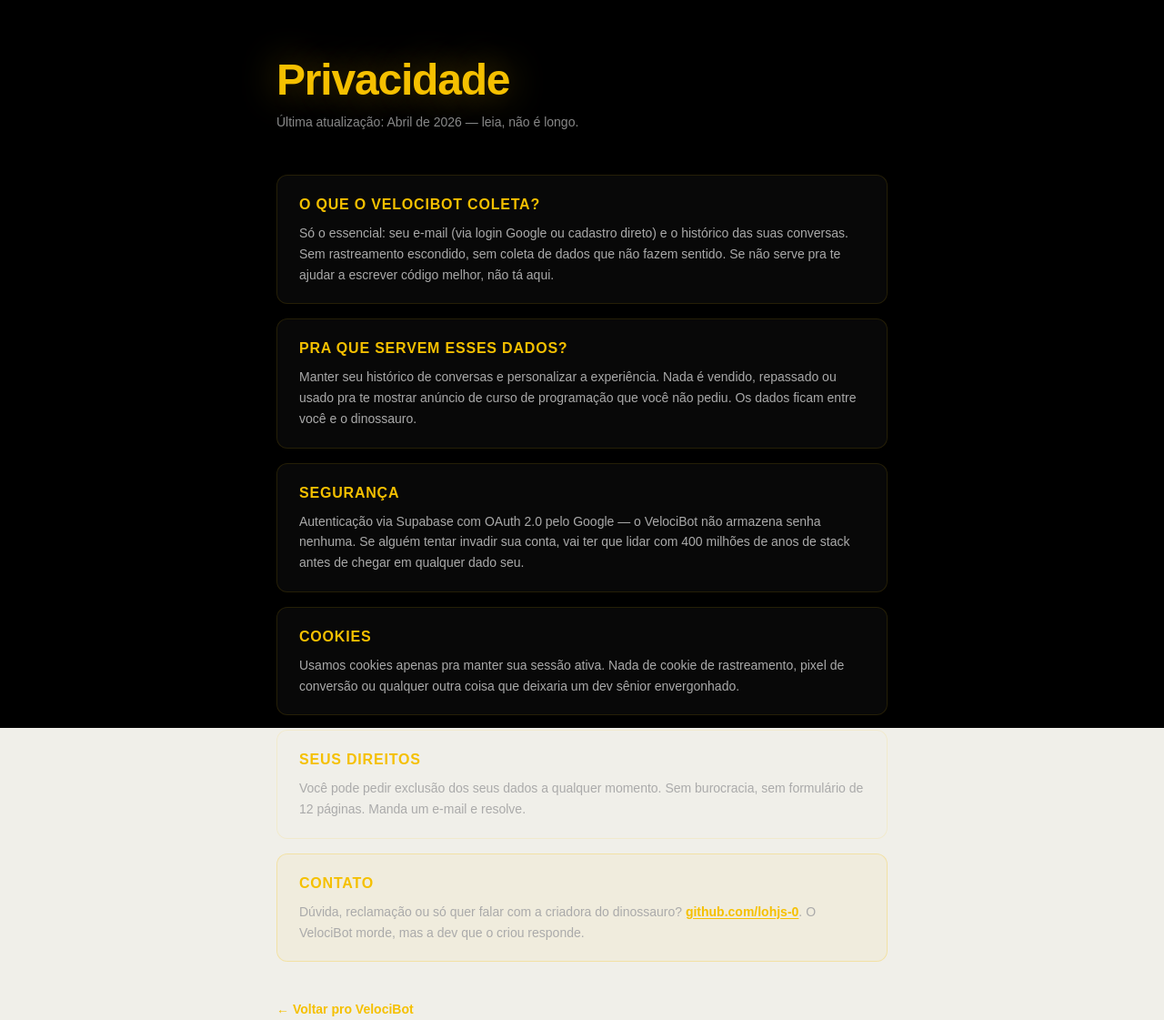
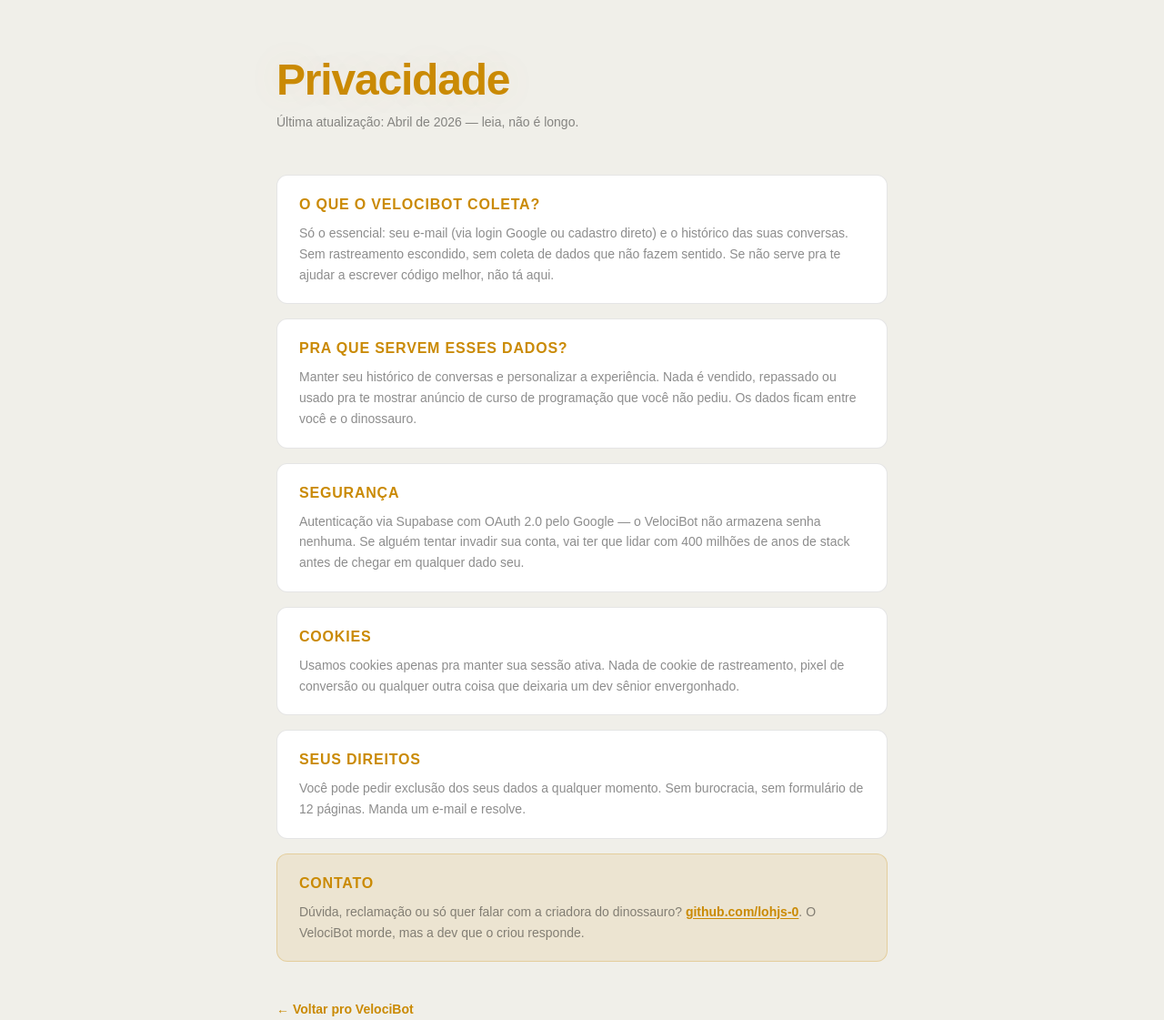
Before and after one commit to lohjs-0/velocibot, a Next.js app in the folder velocibot-ui/: page /privacy in a window 1280 px wide. Shown: the whole page at 91% size. Built offline with nearby package versions, Linux system fonts and the light colour scheme.

Commit message:
temas corrigidos no privacidade

```diff
--- a/velocibot-ui/app/privacy/page.tsx
+++ b/velocibot-ui/app/privacy/page.tsx
@@ -2,95 +2,90 @@
 
 export default function PrivacyPage() {
     return (
-        <main className="min-h-screen bg-black text-white flex flex-col items-center px-6 py-16">
+        <main
+            className="min-h-screen flex flex-col items-center px-6 py-16"
+            style={{ backgroundColor: 'var(--background)', color: 'var(--foreground)' }}
+        >
             <div className="max-w-2xl w-full">
 
-                {/* Header */}
                 <div className="mb-12">
                     <h1
                         className="text-5xl font-black mb-3 tracking-tight"
                         style={{
-                            color: '#F5C000',
-                            textShadow: '0 0 40px rgba(245, 192, 0, 0.4)',
+                            color: 'var(--accent-gold)',
+                            textShadow: '0 0 40px var(--accent-gold-bg)',
                         }}
                     >
                         Privacidade
                     </h1>
-                    <p className="text-sm" style={{ color: '#888' }}>
+                    <p className="text-sm" style={{ color: 'var(--foreground-muted)' }}>
                         Última atualização: Abril de 2026 — leia, não é longo.
                     </p>
                 </div>
 
-                {/* Sections */}
                 {[
                     {
                         title: 'O que o VelociBot coleta?',
-                        content:
-                            'Só o essencial: seu e-mail (via login Google ou cadastro direto) e o histórico das suas conversas. Sem rastreamento escondido, sem coleta de dados que não fazem sentido. Se não serve pra te ajudar a escrever código melhor, não tá aqui.',
+                        content: 'Só o essencial: seu e-mail (via login Google ou cadastro direto) e o histórico das suas conversas. Sem rastreamento escondido, sem coleta de dados que não fazem sentido. Se não serve pra te ajudar a escrever código melhor, não tá aqui.',
                     },
                     {
                         title: 'Pra que servem esses dados?',
-                        content:
-                            'Manter seu histórico de conversas e personalizar a experiência. Nada é vendido, repassado ou usado pra te mostrar anúncio de curso de programação que você não pediu. Os dados ficam entre você e o dinossauro.',
+                        content: 'Manter seu histórico de conversas e personalizar a experiência. Nada é vendido, repassado ou usado pra te mostrar anúncio de curso de programação que você não pediu. Os dados ficam entre você e o dinossauro.',
                     },
                     {
                         title: 'Segurança',
-                        content:
-                            'Autenticação via Supabase com OAuth 2.0 pelo Google — o VelociBot não armazena senha nenhuma. Se alguém tentar invadir sua conta, vai ter que lidar com 400 milhões de anos de stack antes de chegar em qualquer dado seu.',
+                        content: 'Autenticação via Supabase com OAuth 2.0 pelo Google — o VelociBot não armazena senha nenhuma. Se alguém tentar invadir sua conta, vai ter que lidar com 400 milhões de anos de stack antes de chegar em qualquer dado seu.',
                     },
                     {
                         title: 'Cookies',
-                        content:
-                            'Usamos cookies apenas pra manter sua sessão ativa. Nada de cookie de rastreamento, pixel de conversão ou qualquer outra coisa que deixaria um dev sênior envergonhado.',
+                        content: 'Usamos cookies apenas pra manter sua sessão ativa. Nada de cookie de rastreamento, pixel de conversão ou qualquer outra coisa que deixaria um dev sênior envergonhado.',
                     },
                     {
                         title: 'Seus direitos',
-                        content:
-                            'Você pode pedir exclusão dos seus dados a qualquer momento. Sem burocracia, sem formulário de 12 páginas. Manda um e-mail e resolve.',
+                        content: 'Você pode pedir exclusão dos seus dados a qualquer momento. Sem burocracia, sem formulário de 12 páginas. Manda um e-mail e resolve.',
                     },
                 ].map((section, i) => (
                     <div
                         key={i}
                         className="mb-4 rounded-xl px-6 py-5"
                         style={{
-                            background: 'rgba(255,255,255,0.03)',
-                            border: '1px solid rgba(245, 192, 0, 0.12)',
+                            background: 'var(--surface-2)',
+                            border: '1px solid var(--border-muted)',
                         }}
                     >
                         <h2
                             className="text-base font-bold mb-2 uppercase tracking-wider"
-                            style={{ color: '#F5C000' }}
+                            style={{ color: 'var(--accent-gold)' }}
                         >
                             {section.title}
                         </h2>
-                        <p className="text-sm leading-relaxed" style={{ color: '#aaa' }}>
+                        <p className="text-sm leading-relaxed" style={{ color: 'var(--foreground-muted)' }}>
                             {section.content}
                         </p>
                     </div>
                 ))}
 
-                {/* Contato */}
                 <div
                     className="mb-10 rounded-xl px-6 py-5"
                     style={{
-                        background: 'rgba(245, 192, 0, 0.05)',
-                        border: '1px solid rgba(245, 192, 0, 0.25)',
+                        background: 'var(--accent-gold-bg)',
+                        border: '1px solid var(--accent-gold-border)',
                     }}
                 >
                     <h2
                         className="text-base font-bold mb-2 uppercase tracking-wider"
-                        style={{ color: '#F5C000' }}
+                        style={{ color: 'var(--accent-gold)' }}
                     >
                         Contato
                     </h2>
-                    <p className="text-sm leading-relaxed" style={{ color: '#aaa' }}>
+                    <p className="text-sm leading-relaxed" style={{ color: 'var(--foreground-muted)' }}>
                         Dúvida, reclamação ou só quer falar com a criadora do dinossauro?{' '}
                         <a
                             href="https://github.com/lohjs-0"
                             target="_blank"
                             rel="noopener noreferrer"
                             className="underline underline-offset-2 hover:opacity-80 transition-opacity font-semibold"
-                            style={{ color: '#F5C000' }}
+                            style={{ color: 'var(--accent-gold)' }}
                         >
                             github.com/lohjs-0
                         </a>
@@ -98,12 +93,11 @@
                     </p>
                 </div>
 
-                {/* Voltar */}
 
                 <Link
                     href="/"
                     className="inline-flex items-center gap-2 text-sm font-semibold hover:opacity-80 transition-opacity"
-                    style={{ color: '#F5C000' }}
+                    style={{ color: 'var(--accent-gold)' }}
                 >
                     ← Voltar pro VelociBot
                 </Link>
```
